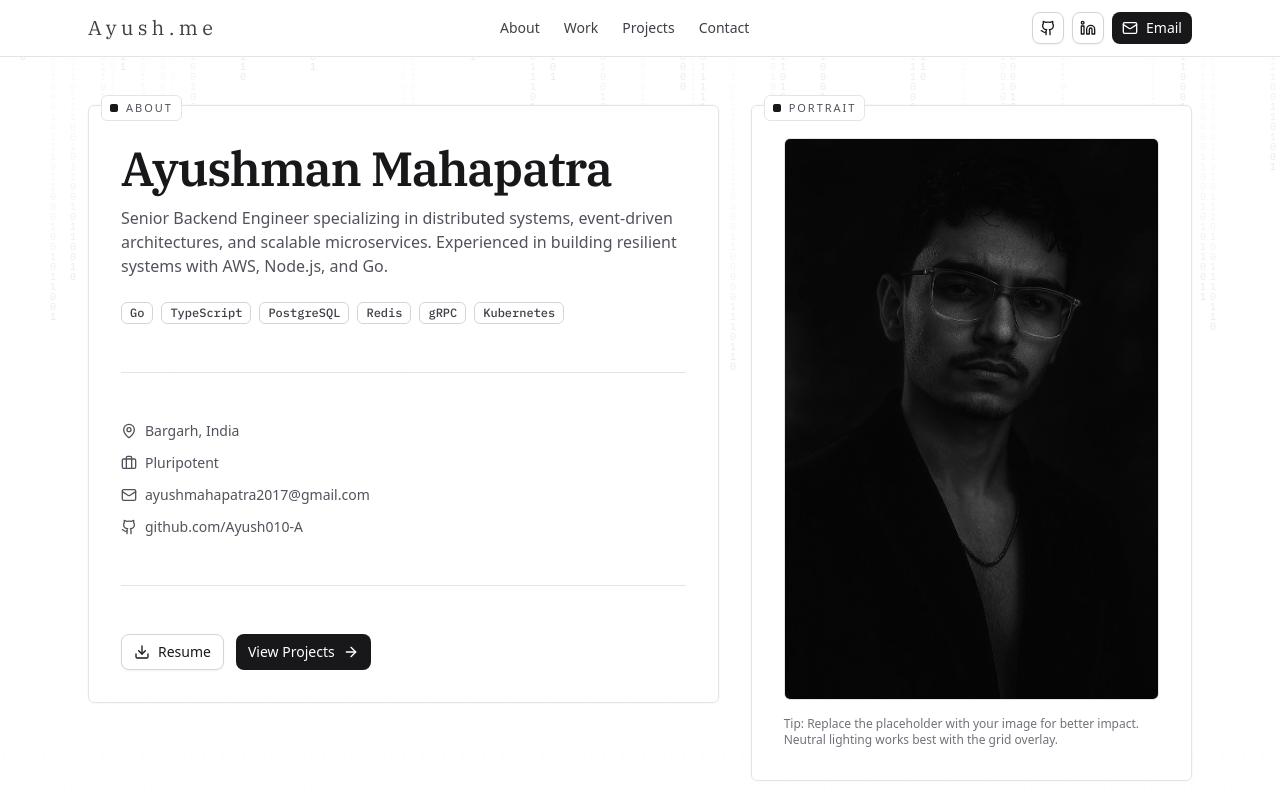
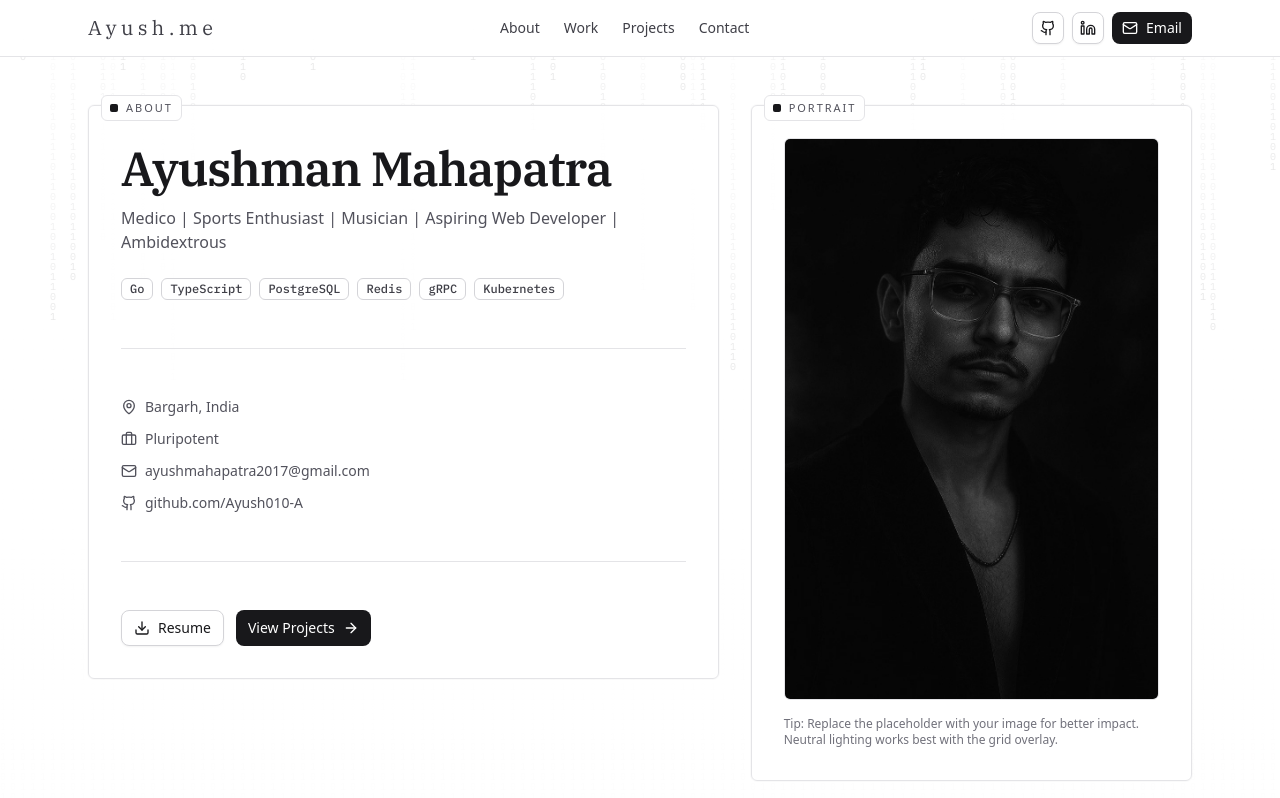
Before and after one commit to Ayush010-A/ayush-personal-website, a Next.js app: page / in a window 1280 px wide. Shown: the top 798 px of the page. Built offline with nearby package versions, Linux system fonts and the light colour scheme.

Commit message:
Update page.tsx

```diff
--- a/app/page.tsx
+++ b/app/page.tsx
@@ -172,7 +172,7 @@ export default function Page() {
                                         Ayushman Mahapatra
                                     </h1>
                                     <p className="mt-2 text-zinc-600">
-                                        Senior Backend Engineer specializing in distributed systems, event-driven architectures, and scalable microservices. Experienced in building resilient systems with AWS, Node.js, and Go.
+                                    Medico | Sports Enthusiast | Musician | Aspiring Web Developer | Ambidextrous
                                     </p>
                                 </div>
 
```
